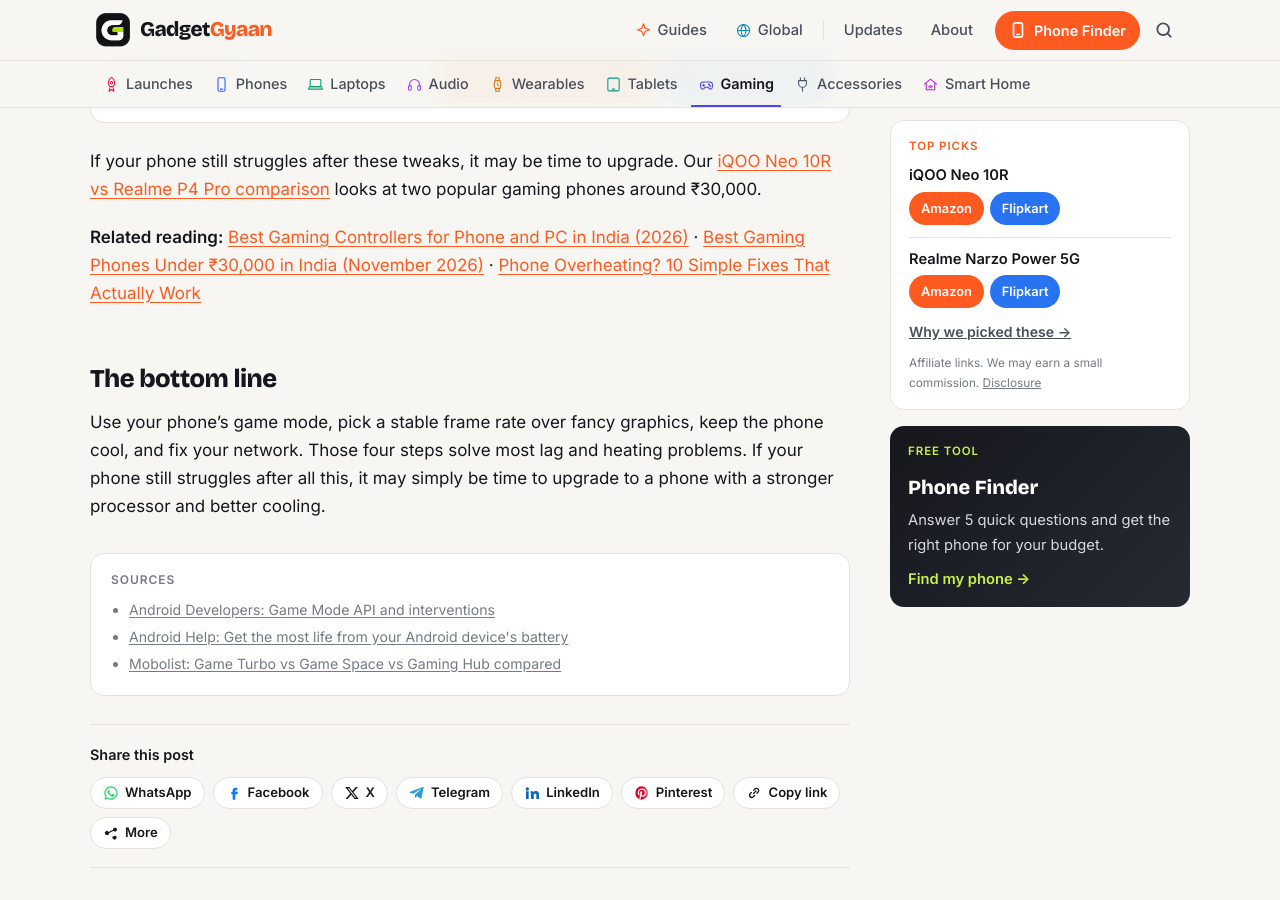
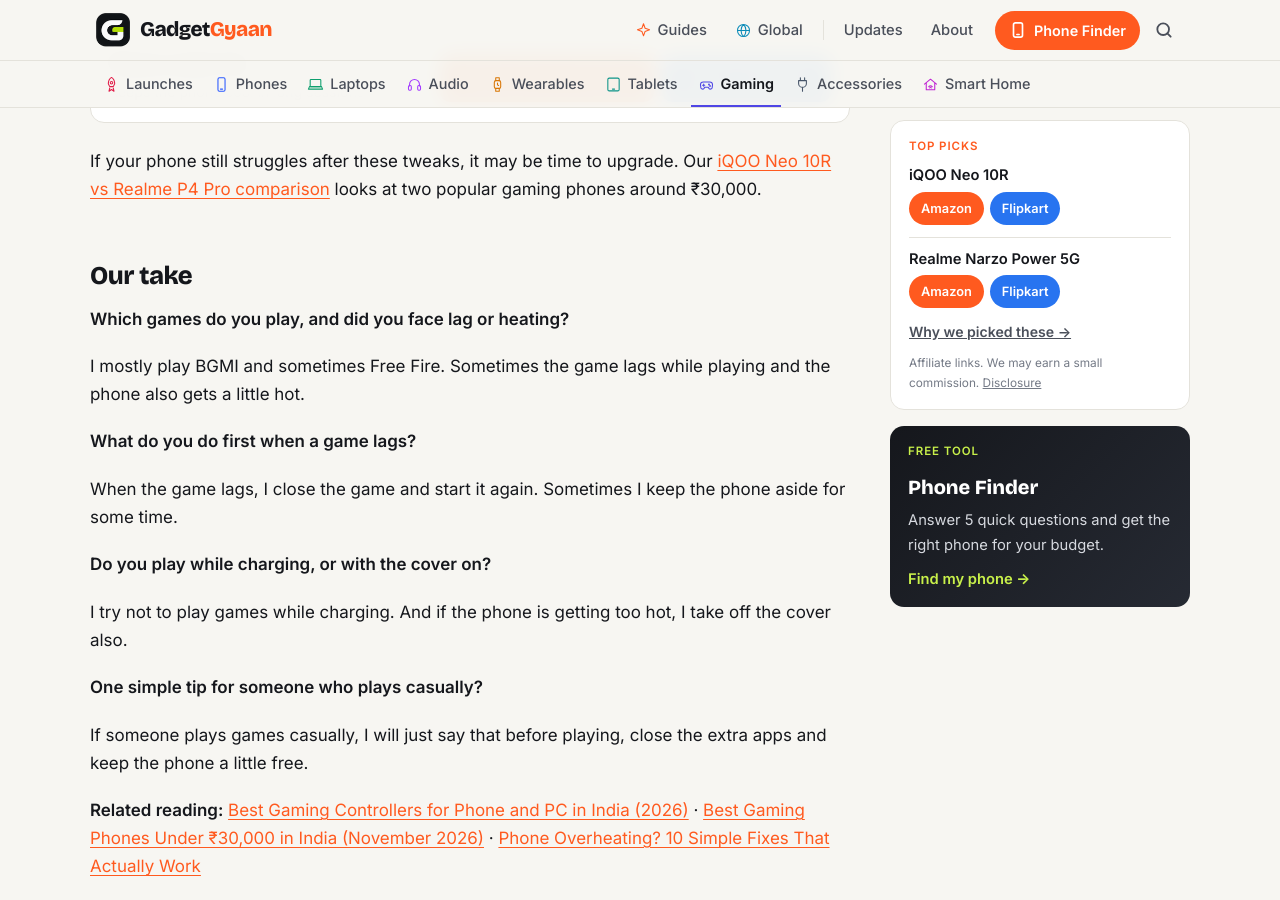
Before and after one commit to kiteksood167/kiteksood167.github.io, a Jekyll site: the page built from _posts/2026-10-20-improve-gaming-performance-android-phone.md, in a window 1280 px wide and 900 px high, scrolled down 5405 px. Built offline with Jekyll 4.4.1, drawn with Linux system fonts in a browser that asks for light colours; comment, search, counter and statistics services are not loaded; some of the changed text lies outside the part shown.

Commit message:
Our take: improve gaming performance on Android
Co-Authored-By: Claude Opus 5.5 <noreply@anthropic.com>
Claude-Session: https://claude.ai/code/session_019q2TsaYyUfQwBS5iqKAhGu

```diff
--- a/_posts/2026-10-20-improve-gaming-performance-android-phone.md
+++ b/_posts/2026-10-20-improve-gaming-performance-android-phone.md
@@ -106,6 +106,24 @@ Game updates often include performance fixes for specific phones, and system upd
 
 If your phone still struggles after these tweaks, it may be time to upgrade. Our [iQOO Neo 10R vs Realme P4 Pro comparison](/iqoo-neo-10r-vs-realme-p4-pro/) looks at two popular gaming phones around ₹30,000.
 
+## Our take
+
+**Which games do you play, and did you face lag or heating?**
+
+I mostly play BGMI and sometimes Free Fire. Sometimes the game lags while playing and the phone also gets a little hot.
+
+**What do you do first when a game lags?**
+
+When the game lags, I close the game and start it again. Sometimes I keep the phone aside for some time.
+
+**Do you play while charging, or with the cover on?**
+
+I try not to play games while charging. And if the phone is getting too hot, I take off the cover also.
+
+**One simple tip for someone who plays casually?**
+
+If someone plays games casually, I will just say that before playing, close the extra apps and keep the phone a little free.
+
 **Related reading:** [Best Gaming Controllers for Phone and PC in India (2026)](/best-gaming-controllers-india/) · [Best Gaming Phones Under ₹30,000 in India (November 2026)](/best-gaming-phones-under-30000/) · [Phone Overheating? 10 Simple Fixes That Actually Work](/phone-overheating-fixes/)
 
 ## The bottom line
```
Also changed, not shown: other parts of _posts/2026-10-20-improve-gaming-performance-android-phone.md (+1 -1 lines).
